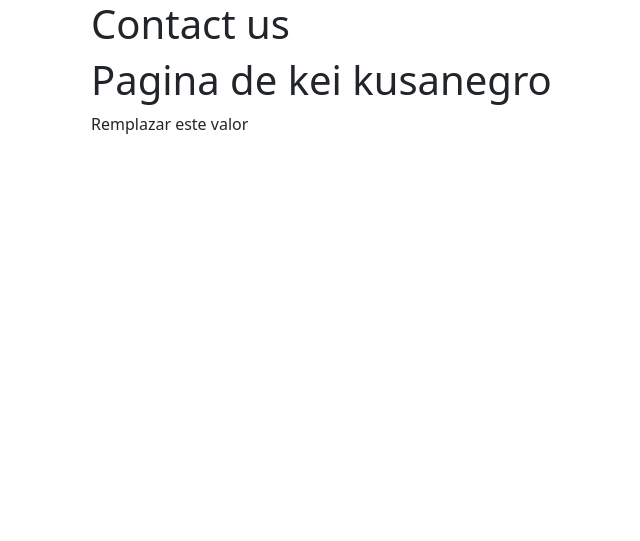
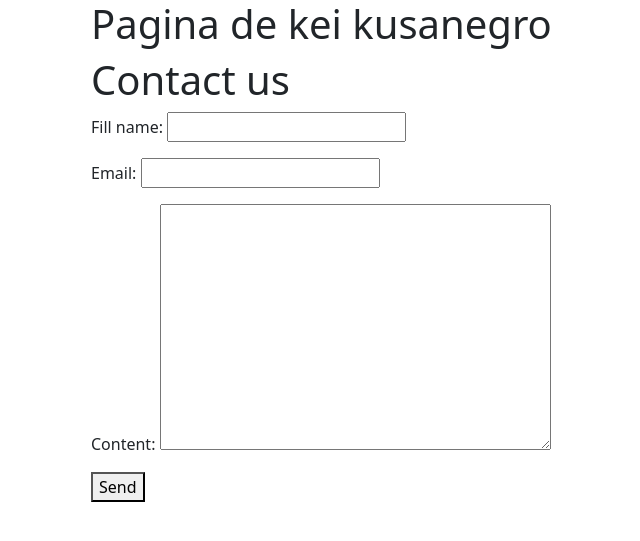
Before and after one commit to kei-kusanagi/try_django2.2, a Django app: page /contact/ in a window 1280 px wide. Shown: the top 541 px of the page, without its empty margins (276-916 px from the left). Run offline with Django 4.2, Linux system fonts and the light colour scheme.

Commit message:
no entendi esto de forms y de pasar una como template

```diff
--- a/src/templates/base.html
+++ b/src/templates/base.html
@@ -17,10 +17,9 @@
     <div class="container">
         <div class="row">
             <div class="col-6 mx-auto">
-                <h1>{{ title }}</h1>
                 <h1>Pagina de kei kusanegro</h1>
                 {% block content %}
-                Remplazar este valor
+
                 {% endblock %}
             </div>
         </div>
--- /dev/null
+++ b/src/templates/form.html
@@ -0,0 +1,12 @@
+{% extends "base.html" %}
+
+{% block content %}
+
+{% if title %}
+    <h1>{{ title }}</h1>
+{% endif %}
+<form method="POST" action="."> {% csrf_token %}
+    {{ form.as_p }}
+    <button type="submit">Send</button>
+</form>
+{% endblock %}
--- /dev/null
+++ b/src/try_django/forms.py
@@ -0,0 +1,7 @@
+import email
+from django import forms
+
+class ContactForm(forms.Form):
+    fill_name = forms.CharField()
+    email = forms.EmailField()
+    content = forms.CharField(widget=forms.Textarea)
--- a/src/try_django/views.py
+++ b/src/try_django/views.py
@@ -2,7 +2,7 @@ from multiprocessing import context
 from django.http import HttpResponse
 from django.shortcuts import render
 from django.template.loader import get_template
-
+from .forms import ContactForm
 
 def home_page(request):
     my_title = "Rayquaza"
@@ -20,7 +20,14 @@ def about(request):
 
 
 def contact(request):
-    return render(request, 'hello_world.html', {"title": "Contact us"})
+    form = ContactForm(request.POST or None)
+    if form.is_valid():
+        print(form.cleaned_data)
+    context =  {
+        "title": "Contact us",
+        "form": form
+    }
+    return render(request, 'form.html', context)
 
 
 def example_page(request):
```
